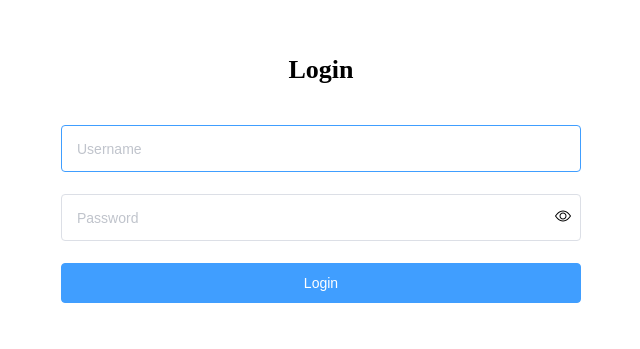
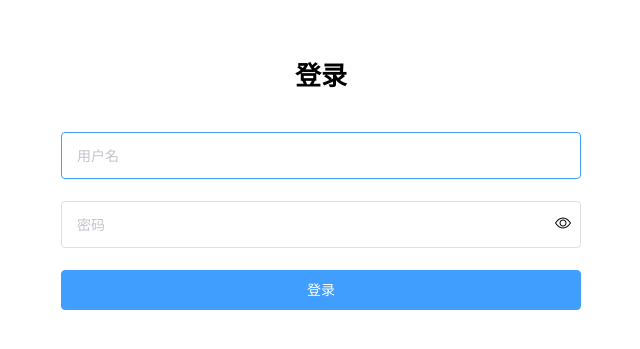
Before and after one commit to szdx4/attsys-front-reborn, a Vue app: page /#/login in a window 1280 px wide. Shown: the part 113-462 px from the top of the page, without its empty margins (319-959 px from the left). Built offline with nearby package versions, Linux system fonts and the light colour scheme.

Commit message:
translate login page

```diff
--- a/src/views/Login.vue
+++ b/src/views/Login.vue
@@ -9,14 +9,14 @@
       :rules="loginRules"
     >
       <div class="title-container">
-        <h3 class="title">Login</h3>
+        <h3 class="title">登录</h3>
       </div>
 
       <el-form-item prop="username">
         <el-input
           ref="username"
           v-model="loginForm.username"
-          placeholder="Username"
+          placeholder="用户名"
           name="username"
           type="text"
           tabindex="1"
@@ -26,7 +26,7 @@
 
       <el-tooltip
         v-model="capsTooltip"
-        content="Caps lock is On"
+        content="大写锁定开"
         placement="right"
         manual
       >
@@ -34,7 +34,7 @@
           <el-input
             ref="password"
             v-model="loginForm.password"
-            placeholder="Password"
+            placeholder="密码"
             name="password"
             :type="passwordType"
             tabindex="2"
@@ -54,7 +54,7 @@
         type="primary"
         style="width:100%;"
         @click.native.prevent="handleLogin"
-        >Login</el-button
+        >登录</el-button
       >
     </el-form>
   </div>
```
